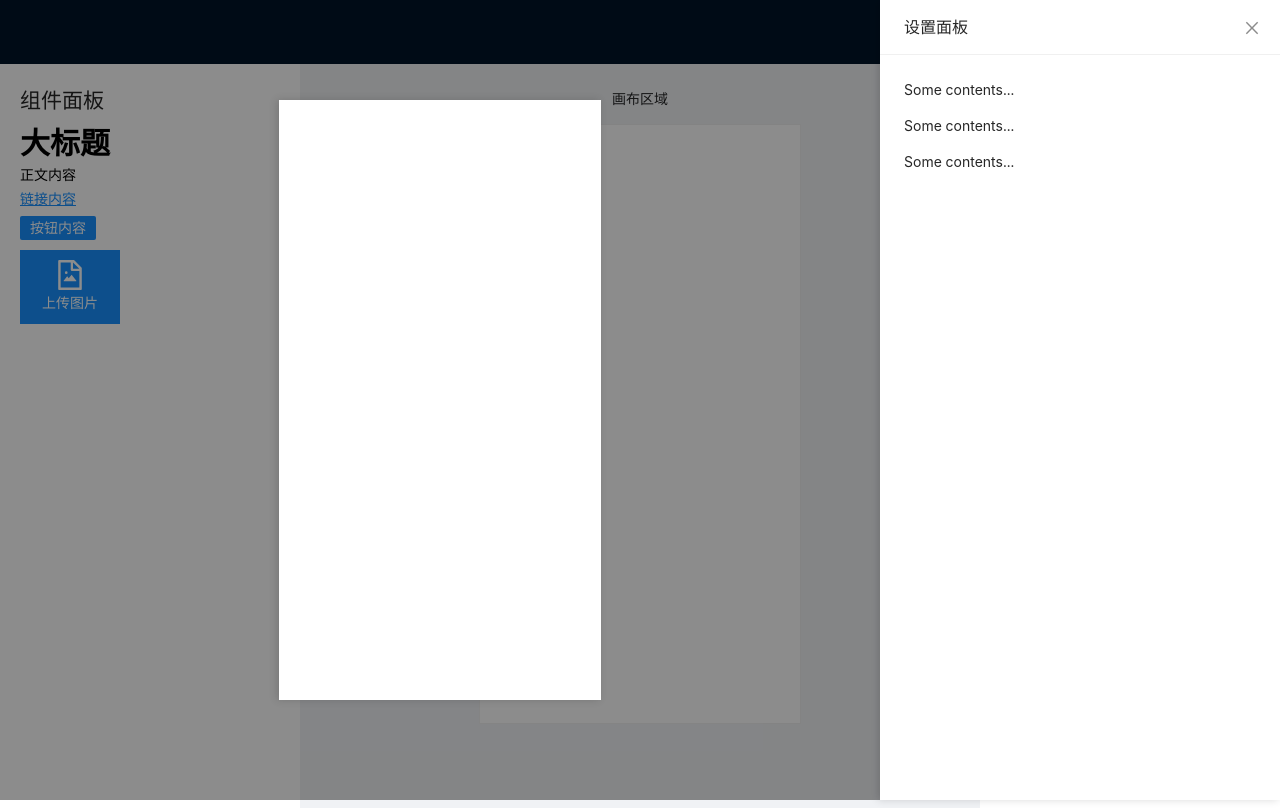
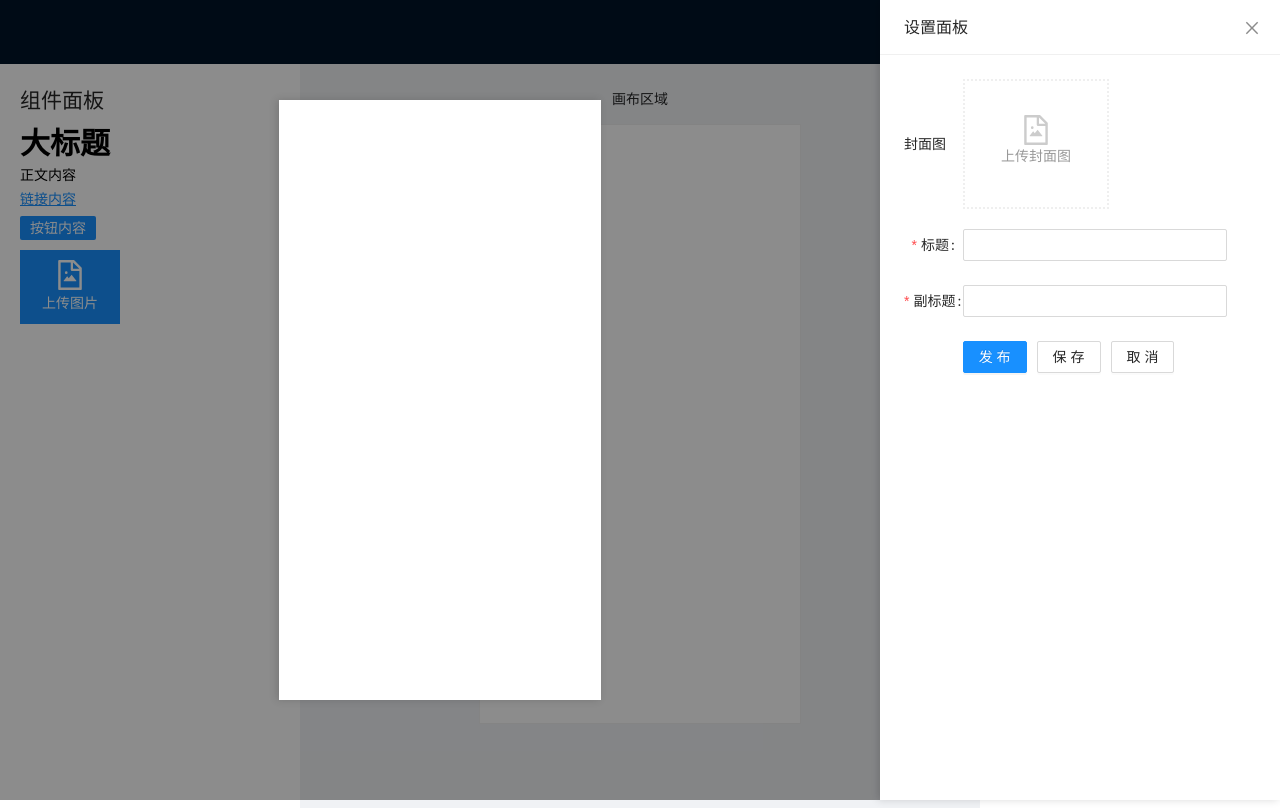
Before and after one commit to imooc-lego/editor, a Vue app: page / in a window 1280 px wide. Both pictures are taken after a click on the item "预览和设置". Built offline with nearby package versions, Linux system fonts and the light colour scheme.

Commit message:
add preview page, add common uploader to handle background uploading

```diff
--- a/src/components/BackgroundProcesser.vue
+++ b/src/components/BackgroundProcesser.vue
@@ -1,38 +1,16 @@
 <template>
   <div class="background-processer">
-    <uploader v-if="!value"
-      action="http://localhost:7001/api/upload"
-      :beforeUpload="commonUploadCheck"
-      @file-uploaded="handleFileUploaded"
-    >
-      <div class="uploader-container">
-        <FileImageOutlined :style="{fontSize: '30px'}"/>
-        <h4>上传背景图片</h4>
-      </div>
-      <template #loading>
-        <div class="uploader-container">
-          <LoadingOutlined :style="{fontSize: '30px'}" spin/>
-          <h4>上传中</h4>
-        </div>
-      </template>
-      <template #uploaded>
-        <div class="uploader-container">
-          <FileImageOutlined :style="{fontSize: '30px'}"/>
-          <h4>上传背景图片</h4>
-        </div>
-      </template>
-    </uploader>
+    <styled-uploader v-if="!value" @file-uploaded="handleFileUploaded"></styled-uploader>
     <image-processer :value="value" @change="updateUrl" v-else :ratio="ratio" :showDelete="true"></image-processer>
   </div>
 </template>
 
 <script lang="ts">
 import { defineComponent } from 'vue'
-import { FileImageOutlined, LoadingOutlined } from '@ant-design/icons-vue'
 import { message } from 'ant-design-vue'
 import ImageProcesser from './ImageProcess.vue'
 import { commonUploadCheck } from '../helper'
-import Uploader from './Uploader.vue'
+import StyledUploader from './StyledUploader.vue'
 
 export default defineComponent({
   props: {
@@ -46,9 +24,7 @@ export default defineComponent({
   },
   components: {
     ImageProcesser,
-    Uploader,
-    FileImageOutlined,
-    LoadingOutlined
+    StyledUploader
   },
   emits: ['change'],
   setup (props, context) {
@@ -70,30 +46,6 @@ export default defineComponent({
 </script>
 
 <style scoped>
-.uploader-container {
-  text-align: center;
-  padding: 10px;
-  width: 100%;
-  border: 2px dotted #efefef;
-  color: #ccc;
-  height: 200px;
-  display: flex;
-  align-items: center;
-  flex-direction: column;
-  justify-content: center;
-  transition: all .25s ease-in-out;
-}
-.uploader-container:hover {
-  border: 2px dotted #1890ff;
-  color: #1890ff;
-}
-.uploader-container h4 {
-  color: #999;
-  transition: all .25s ease-in-out;
-}
-.uploader-container:hover h4 {
-  color: #1890ff;
-}
 .delete-uploaded {
   margin-top:10px;
   display: block;
--- a/src/components/FinalPage.vue
+++ b/src/components/FinalPage.vue
@@ -30,5 +30,9 @@ export default defineComponent({
 </script>
 
 <style>
-
+.final-page {
+  width: 100%;
+  height: 100%;
+  background-size: cover;
+}
 </style>
--- /dev/null
+++ b/src/components/StyledUploader.vue
@@ -0,0 +1,85 @@
+<template>
+<div class="styled-upload-component">
+  <uploader
+    action="http://localhost:7001/api/upload"
+    :beforeUpload="commonUploadCheck"
+    @file-uploaded="handleFileUploaded"
+  >
+    <div class="uploader-container">
+      <FileImageOutlined :style="{fontSize: '30px'}"/>
+      <h4>{{text}}</h4>
+    </div>
+    <template #loading>
+      <div class="uploader-container">
+        <LoadingOutlined :style="{fontSize: '30px'}" spin/>
+        <h4>上传中</h4>
+      </div>
+    </template>
+    <template #uploaded>
+      <div class="uploader-container">
+        <FileImageOutlined :style="{fontSize: '30px'}"/>
+        <h4>{{text}}</h4>
+      </div>
+    </template>
+  </uploader>
+</div>
+</template>
+
+<script lang="ts">
+import { defineComponent } from 'vue'
+import { FileImageOutlined, LoadingOutlined } from '@ant-design/icons-vue'
+import { commonUploadCheck } from '../helper'
+import Uploader from './Uploader.vue'
+
+export default defineComponent({
+  components: {
+    Uploader,
+    FileImageOutlined,
+    LoadingOutlined
+  },
+  props: {
+    text: {
+      type: String,
+      default: '上传背景图片'
+    }
+  },
+  emits: ['file-uploaded'],
+  setup (props, context) {
+    const handleFileUploaded = (data: any) => {
+      context.emit('file-uploaded', data)
+    }
+    return {
+      commonUploadCheck,
+      handleFileUploaded
+    }
+  }
+})
+</script>
+
+<style scoped>
+.uploader-container {
+  text-align: center;
+  padding: 10px;
+  width: 100%;
+  border: 2px dotted #efefef;
+  color: #ccc;
+  height: 100%;
+  display: flex;
+  align-items: center;
+  flex-direction: column;
+  justify-content: center;
+  transition: all .25s ease-in-out;
+  cursor: pointer;
+}
+.uploader-container:hover {
+  border: 2px dotted #1890ff;
+  color: #1890ff;
+}
+.uploader-container h4 {
+  color: #999;
+  transition: all .25s ease-in-out;
+}
+.uploader-container:hover h4 {
+  color: #1890ff;
+}
+</style>
--- a/src/views/Home.vue
+++ b/src/views/Home.vue
@@ -7,9 +7,7 @@
       :closable="true"
       v-model:visible="visible"
     >
-      <p>Some contents...</p>
-      <p>Some contents...</p>
-      <p>Some contents...</p>
+      <publish-form></publish-form>
     </a-drawer>
     <div class="final-preview" v-if="visible">
       <div class="final-preview-inner">
@@ -132,6 +130,7 @@
 <script lang="ts">
 import { defineComponent, ref, computed, Ref, watch } from 'vue'
 import { useStore } from 'vuex'
+import PublishForm from './PublishForm.vue'
 import LText from '../components/LText.vue'
 import LImage from '../components/LImage.vue'
 import EditWrapper from '../components/EditWrapper.vue'
@@ -155,7 +154,8 @@ export default defineComponent({
     EditGroup,
     LayerList,
     PropsTable,
-    FinalPage
+    FinalPage,
+    PublishForm
   },
   setup () {
     const store = useStore<GlobalDataProps>()
--- /dev/null
+++ b/src/views/PublishForm.vue
@@ -0,0 +1,81 @@
+<template>
+  <div class="publish-form-container">
+    <a-row type="flex" align="middle" :style="{ marginBottom: '20px' }">
+      <a-col :span="4">
+        封面图
+      </a-col>
+      <a-col :span="10">
+        <styled-uploader text="上传封面图"></styled-uploader>
+      </a-col>
+    </a-row>
+    <a-form
+      :label-col="{ span: 4 }" :wrapper-col="{ span: 18 }"
+      :model="form" :rules="rules"
+      ref="publishForm"
+    >
+      <a-form-item label="标题" required name="title">
+        <a-input v-model:value="form.title" />
+      </a-form-item>
+      <a-form-item label="副标题" required name="subTitle">
+        <a-input v-model:value="form.subTitle" />
+      </a-form-item>
+      <a-form-item :wrapper-col="{ span: 18, offset: 4 }">
+        <a-button type="primary" @click="publish">
+          发布
+        </a-button>
+        <a-button style="margin-left: 10px;">
+          保存
+        </a-button>
+        <a-button style="margin-left: 10px;">
+          取消
+        </a-button>
+      </a-form-item>
+    </a-form>
+  </div>
+</template>
+
+<script lang="ts">
+import { defineComponent, reactive, ref, Ref } from 'vue'
+import StyledUploader from '../components/StyledUploader.vue'
+import { commonUploadCheck } from '../helper'
+interface RuleFormInstance {
+  validate: () => Promise<any>;
+}
+export default defineComponent({
+  components: {
+    StyledUploader
+  },
+  setup () {
+    const form = reactive({
+      title: '',
+      subTitle: ''
+    })
+    const publishForm = ref() as Ref<RuleFormInstance>
+    const rules = {
+      title: [
+        { required: true, message: '标题不能为空', trigger: 'blur' }
+      ],
+      subTitle: [
+        { required: true, message: '副标题不能为空', trigger: 'blur' }
+      ]
+    }
+    const publish = () => {
+      publishForm.value.validate().then(() => { console.log('passed') })
+    }
+
+    return {
+      form,
+      rules,
+      publishForm,
+      publish,
+      commonUploadCheck
+    }
+  }
+})
+</script>
+
+<style>
+.publish-form-container .file-upload-container {
+  height: 130px;
+}
+</style>
```
